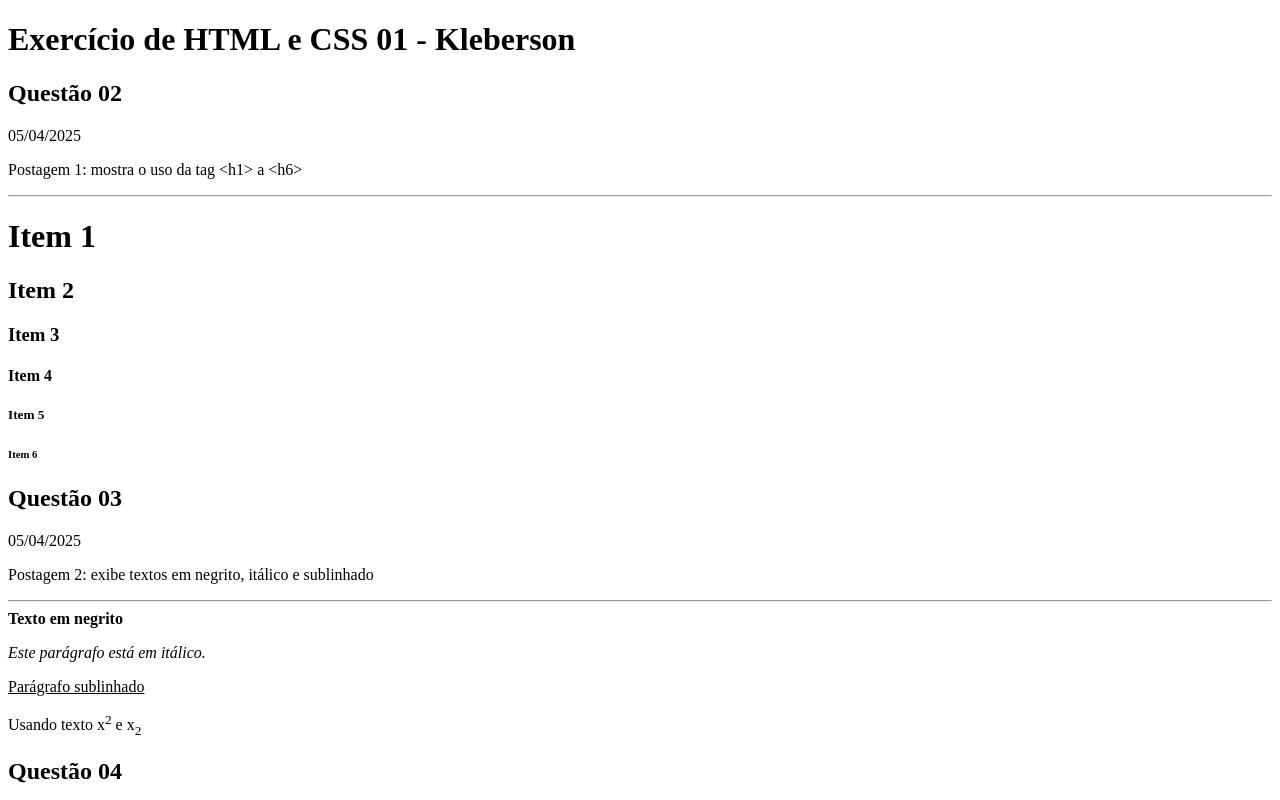
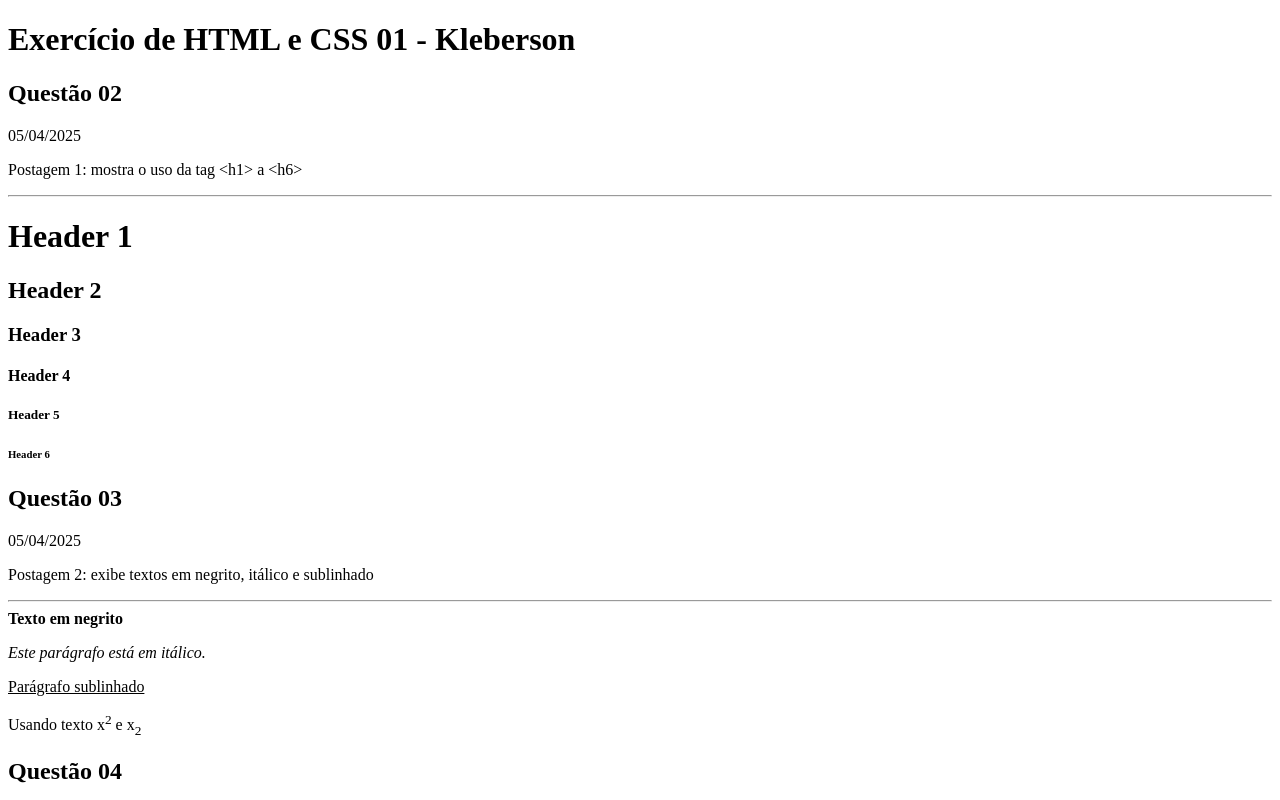
Before and after one commit to Klevilela/Prog-Internet-I---2025.1, a plain HTML site: page atividade_01.html in a window 1280 px wide. Shown: the top 800 px of the page. Drawn offline with Linux system fonts and the light colour scheme.

Commit message:
atividade 01

```diff
--- a/atividade_01.html
+++ b/atividade_01.html
@@ -11,12 +11,12 @@
     <p>05/04/2025</p>
     <p>Postagem 1: mostra o uso da tag &lt;h1&gt; a &lt;h6&gt;</p>
     <hr>
-    <h1>Item 1</h1>
-    <h2>Item 2</h2>
-    <h3>Item 3</h3>
-    <h4>Item 4</h4>
-    <h5>Item 5</h5>
-    <h6>Item 6</h6>
+    <h1>Header 1</h1>
+    <h2>Header 2</h2>
+    <h3>Header 3</h3>
+    <h4>Header 4</h4>
+    <h5>Header 5</h5>
+    <h6>Header 6</h6>
 
     <h2>Questão 03</h2>
     <p>05/04/2025</p>
```
